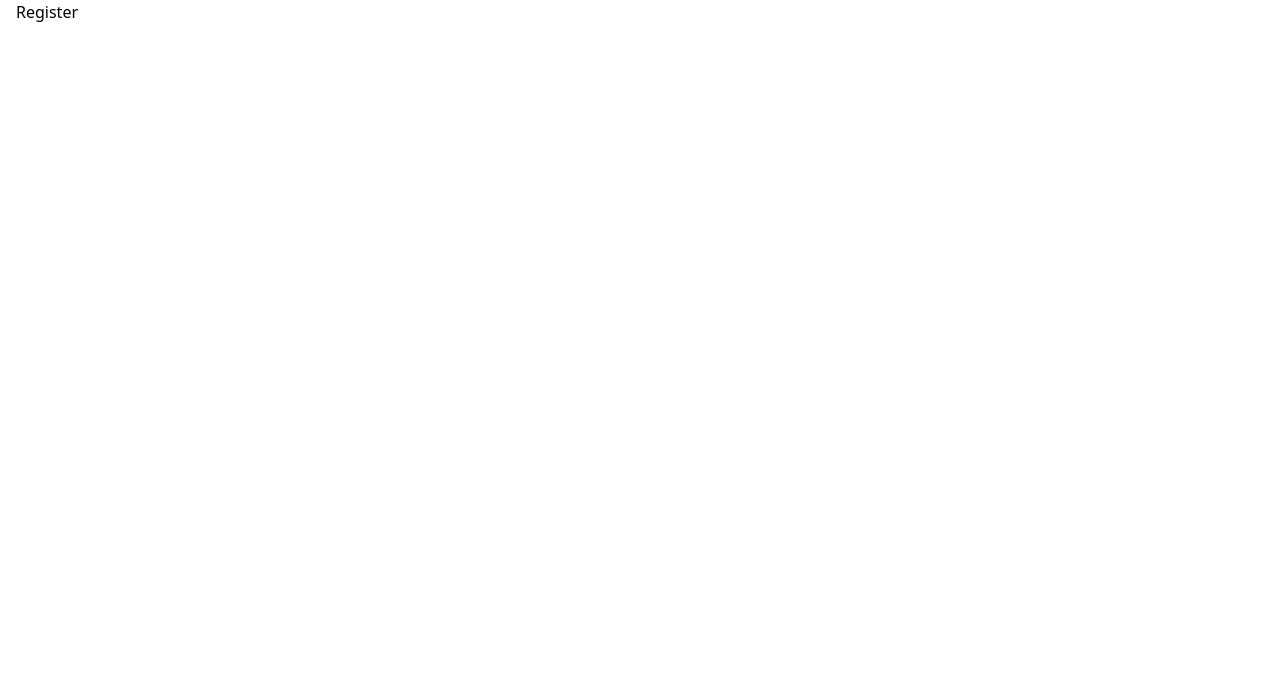
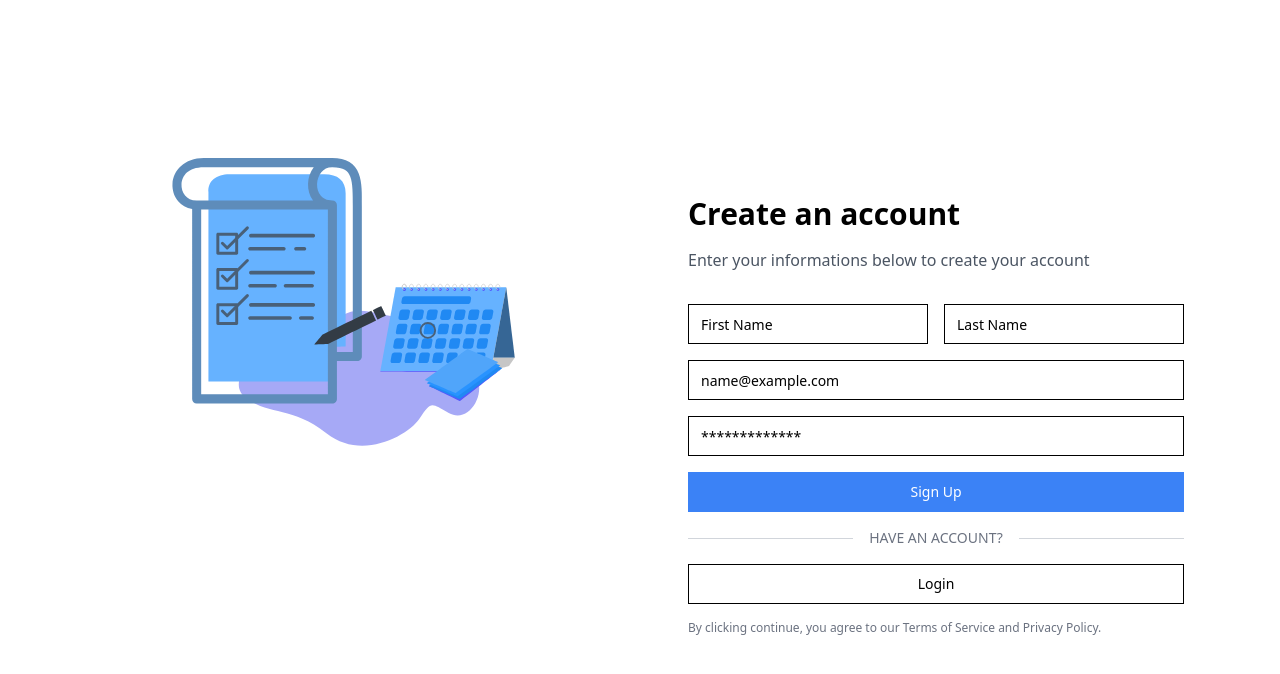
Before and after one commit to MrGhost23/todo-app, a React (Vite) app in the folder client/: page /register in a window 1280 px wide. Shown: the top 674 px of the page. Built offline with nearby package versions, Linux system fonts and the light colour scheme.

Commit message:
added: register with validation

```diff
--- a/client/src/pages/Register.tsx
+++ b/client/src/pages/Register.tsx
@@ -1,4 +1,131 @@
+import { Button } from "@/components/ui/button";
+import { Input } from "@/components/ui/input";
+import { Link, useNavigate } from "react-router-dom";
+import Lottie from "lottie-react";
+import loginAnimation from "@/animations/login-animation.json";
+import { RegisterData } from "@/types/Register";
+import { zodResolver } from "@hookform/resolvers/zod";
+import { z } from "zod";
+import { AppDispatch } from "@/store/store";
+import { useDispatch } from "react-redux";
+import { useForm } from "react-hook-form";
+import { registerUser } from "@/store/slices/userSlice";
+import toast from "react-hot-toast";
+
+const registerSchema = z.object({
+  firstName: z.string().min(2, "First name must be at least 2 characters long"),
+  lastName: z.string().min(2, "Last name must be at least 2 characters long"),
+  email: z.string().email("Invalid email address"),
+  password: z.string().min(6, "Password must be at least 6 characters long"),
+});
+
 const Register = () => {
-  return <div>Register</div>;
+  const dispatch: AppDispatch = useDispatch();
+  const form = useForm<RegisterData>({
+    resolver: zodResolver(registerSchema),
+  });
+  const {
+    register,
+    handleSubmit,
+    formState: { errors },
+  } = form;
+
+  const navigate = useNavigate();
+
+  const onSubmit = (data: RegisterData) => {
+    console.log("Form Submitted", data);
+    const loginPromise = dispatch(registerUser(data)).unwrap();
+    toast.promise(loginPromise, {
+      loading: "Register...",
+      success: (currentUser) => {
+        form.reset();
+        navigate("/");
+        return `Hello, ${currentUser.user.firstName}! Register successful`;
+      },
+      error: (err) => `${err.message}`,
+    });
+  };
+  return (
+    <div className="min-h-screen container flex flex-col lg:flex-row">
+      <div className="lg:w-1/2 w-full text-white lg:p-12 flex flex-col justify-between">
+        <Lottie animationData={loginAnimation} loop={true} />
+      </div>
+      <div className="lg:w-1/2 w-full bg-white lg:p-12 flex flex-col justify-center">
+        <form className="mt-8" onSubmit={handleSubmit(onSubmit)}>
+          <h2 className="text-3xl font-bold mb-4">Create an account</h2>
+          <p className="text-gray-600 mb-8">
+            Enter your informations below to create your account
+          </p>
+          <div className="flex gap-4">
+            <div className="flex flex-col mb-4 w-1/2">
+              <Input
+                className="w-full"
+                id="firstName"
+                placeholder="First Name"
+                {...register("firstName")}
+              />
+              <p className="text-red-500 text-sm">
+                {errors.firstName && <p>{errors.firstName.message}</p>}
+              </p>
+            </div>
+
+            <div className="flex flex-col mb-4 w-1/2">
+              <Input
+                className="w-full"
+                id="lastName"
+                placeholder="Last Name"
+                {...register("lastName")}
+              />
+              <p className="text-red-500 text-sm">
+                {errors.lastName && <p>{errors.lastName.message}</p>}
+              </p>
+            </div>
+          </div>
+          <div className="mb-4">
+            <Input
+              id="email"
+              placeholder="name@example.com"
+              {...register("email")}
+            />
+            <p className="text-red-500 text-sm">
+              {errors.email && <p>{errors.email.message}</p>}
+            </p>
+          </div>
+          <div className="mb-4">
+            <Input
+              placeholder="*************"
+              id="password"
+              type="password"
+              {...register("password")}
+            />
+            <p className="text-red-500 text-sm">
+              {errors.password && <p>{errors.password.message}</p>}
+            </p>
+          </div>
+
+          <Button className="bg-blue-500 hover:bg-blue-500 hover:bg-opacity-90 text-white w-full mb-4">
+            Sign Up
+          </Button>
+          <div className="flex items-center mb-4">
+            <div className="flex-grow h-px bg-gray-300" />
+            <span className="mx-4 text-sm text-gray-500">HAVE AN ACCOUNT?</span>
+            <div className="flex-grow h-px bg-gray-300" />
+          </div>
+          <Link to="/login">
+            <Button
+              className="flex items-center justify-center w-full mb-4"
+              variant="outline"
+            >
+              Login
+            </Button>
+          </Link>
+          <p className="text-xs text-gray-500 mt-4">
+            By clicking continue, you agree to our Terms of Service and Privacy
+            Policy.
+          </p>
+        </form>
+      </div>
+    </div>
+  );
 };
 export default Register;
```
